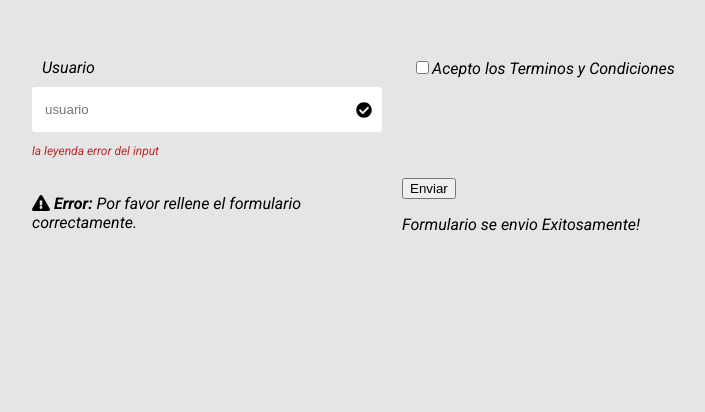
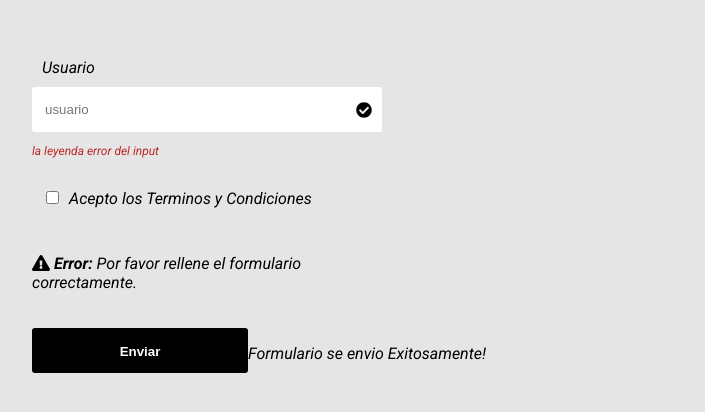
Before and after one commit to winder001/formulario-con-React, a React (Create React App) app: page / in a window 1280 px wide. Shown: the top 412 px of the page, without its empty margins (248-953 px from the left). Built offline with nearby package versions, Linux system fonts and the light colour scheme.

Commit message:
se agrego estilo a terminos y condiciones,  boton

```diff
--- a/src/App.js
+++ b/src/App.js
@@ -1,5 +1,5 @@
 import React from 'react';
-import {Formulario, Label, GrupoInput, Input, LeyendaError, IconoValidacion} from './elementos/Formularios.js';
+import {Formulario, Label, GrupoInput, Input, LeyendaError, IconoValidacion, ContenedorTerminos, ContenedorBotonCentrado,Boton} from './elementos/Formularios.js';
 import { FontAwesomeIcon } from '@fortawesome/react-fontawesome';
 import { faCheckCircle, faExclamationTriangle } from '@fortawesome/free-solid-svg-icons';
 
@@ -17,12 +17,13 @@ const App = () => {
                   <LeyendaError>la leyenda error del input </LeyendaError>
               </div>
 
-              <div>
+
+              <ContenedorTerminos>
                   <Label>
                       <input type="checkbox" name="terminos" id="terminos"/>
                         Acepto los Terminos y Condiciones
                   </Label>
-              </div>
+              </ContenedorTerminos>
 
               <div>
                   <p>
@@ -31,10 +32,10 @@ const App = () => {
                   </p>
               </div>
 
-              <div>
-                  <button type="submit"> Enviar </button>
+              <ContenedorBotonCentrado>
+                  <Boton type="submit"> Enviar </Boton>
                   <p>Formulario se envio Exitosamente!</p>
-              </div>
+              </ContenedorBotonCentrado>
 
 
           </Formulario>
--- a/src/elementos/Formularios.js
+++ b/src/elementos/Formularios.js
@@ -66,6 +66,48 @@ const IconoValidacion = styled(FontAwesomeIcon)`
 	/*opacity: 0;*/
 `;
 
+const ContenedorTerminos = styled.div `
+	grid-column: span 2;
+
+	input {
+		margin-right: 10px;
+	}
+`;
+
+const ContenedorBotonCentrado = styled.div`
+	display : flex;
+	justify-content: column;
+	aling-items: center;
+	grid-column: span 2;
+`;
+
+const Boton = styled.button`
+	height: 45px;
+	line-height: 45px;
+	width: 30%;
+	background: #000;
+	color: #fff;
+	font-weight: bold;
+	border: none;
+	border-radius: 3px;
+	cursor: pointer;
+	transition: .1s ease all;
+
+	&:hover {
+		box-shadow: 3px 0px 30px rgba(163,163,163, 1);
+	}
+`;
 
 
-export {Formulario, Label, GrupoInput, Input, LeyendaError, IconoValidacion};
+
+
+export {Formulario,
+		Label,
+		GrupoInput,
+		Input,
+		LeyendaError,
+		IconoValidacion,
+		ContenedorTerminos,
+		ContenedorBotonCentrado,
+		Boton
+		};
```
